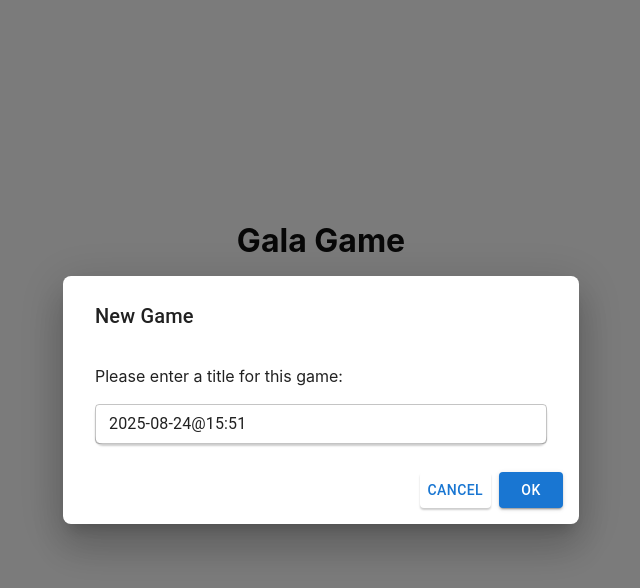
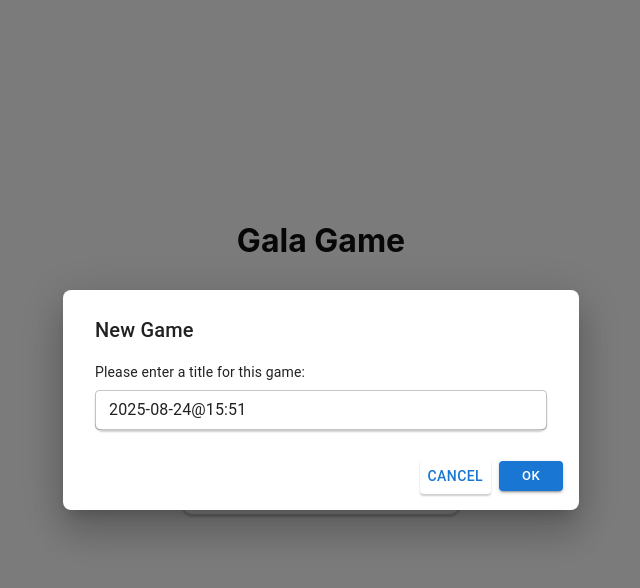
Before and after one commit to tbjoseph/GalaApp, a React (Vite) app: page / in a window 1280 px wide. Both pictures are taken after a click on the button "New Game". Shown: the top 588 px of the page, without its empty margins (319-959 px from the left). Built offline with nearby package versions, Linux system fonts and the light colour scheme.

Commit message:
not allowing empty game names

```diff
--- a/src/PromptDialog.tsx
+++ b/src/PromptDialog.tsx
@@ -6,6 +6,7 @@ import {
   DialogActions,
   TextField,
   Button,
+  Typography,
 } from "@mui/material";
 
 interface PromptDialogProps {
@@ -28,7 +29,7 @@ export default function PromptDialog({
   const [value, setValue] = React.useState(defaultValue);
 
   const handleCancel = () => onClose();
-  const handleOk = () => onOk(value);
+  const handleOk = () => onOk(value.trim());
 
   return (
     <Dialog
@@ -42,7 +43,12 @@ export default function PromptDialog({
     >
       <DialogTitle>{title}</DialogTitle>
       <DialogContent>
-        {message && <p>{message}</p>}
+        {message && (
+          <Typography variant="body2" sx={{ mb: 1 }}>
+            {message}
+          </Typography>
+        )}
+
         <TextField
             autoFocus
             size="small"
@@ -55,7 +61,12 @@ export default function PromptDialog({
       </DialogContent>
       <DialogActions>
         <Button onClick={handleCancel}>Cancel</Button>
-        <Button onClick={handleOk} variant="contained">
+        <Button
+            onClick={handleOk}
+            variant="contained"
+            size="small"
+            disabled={value.trim() === ""} // disable until input is non-empty
+        >
           OK
         </Button>
       </DialogActions>
```
